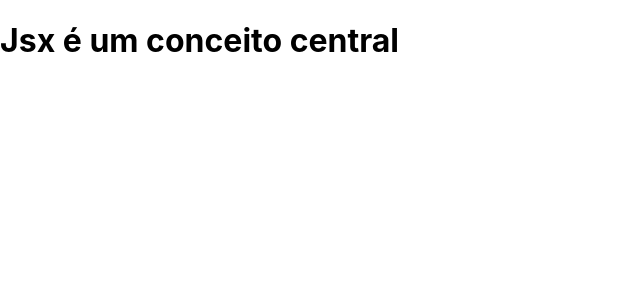
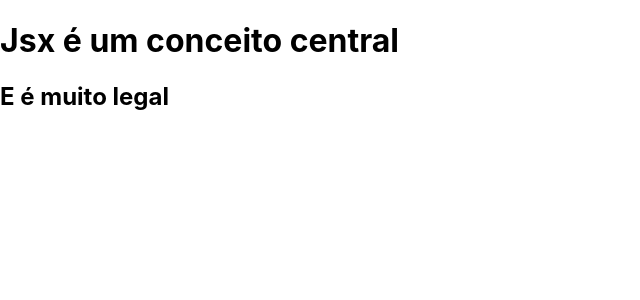
Before and after one commit to HugoLc/masterclass, a Next.js app in the folder fundamentos/: page /jsx in a window 1280 px wide. Shown: the top 300 px of the page, without its empty margins (0-640 px from the left). Built offline with nearby package versions, Linux system fonts and the light colour scheme.

Commit message:
chamando função dentro do jsx

```diff
--- a/fundamentos/src/pages/jsx.jsx
+++ b/fundamentos/src/pages/jsx.jsx
@@ -1,9 +1,13 @@
 export default function Jsx(){
     const titulo = <h1><strong>Jsx</strong> é um conceito central</h1>
+    const subTitulo = () =>{
+        return <h2> E é muito legal</h2>
+    }
 
     return(
         <>
             {titulo}
+            {subTitulo()}
         </>
     )
 }
```
